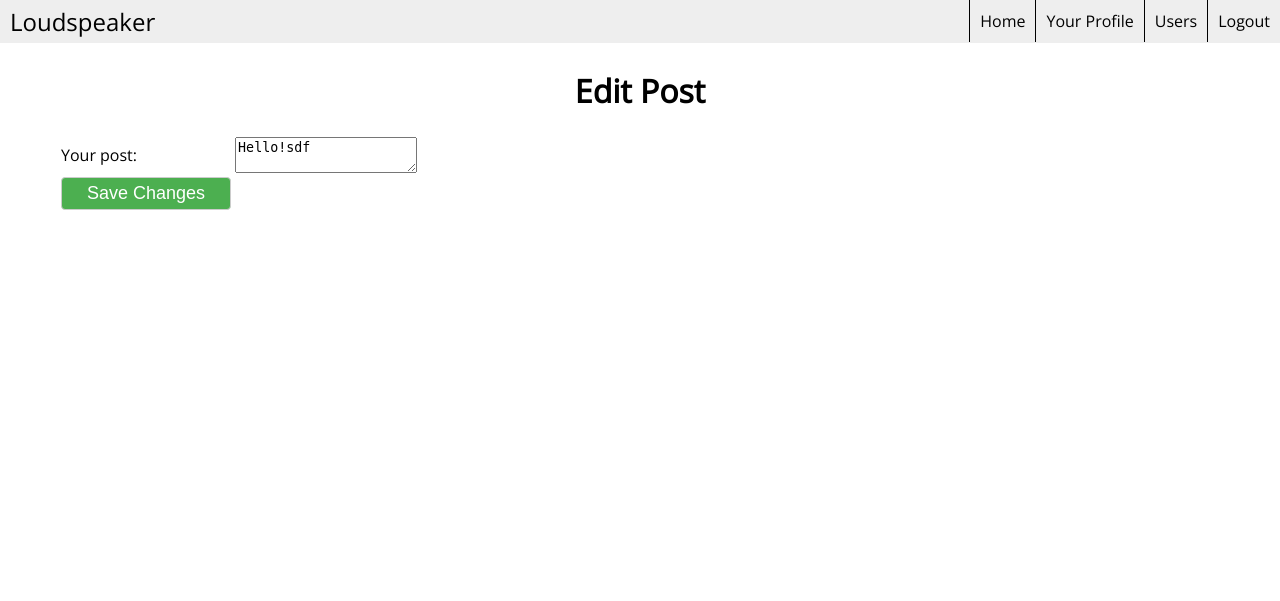
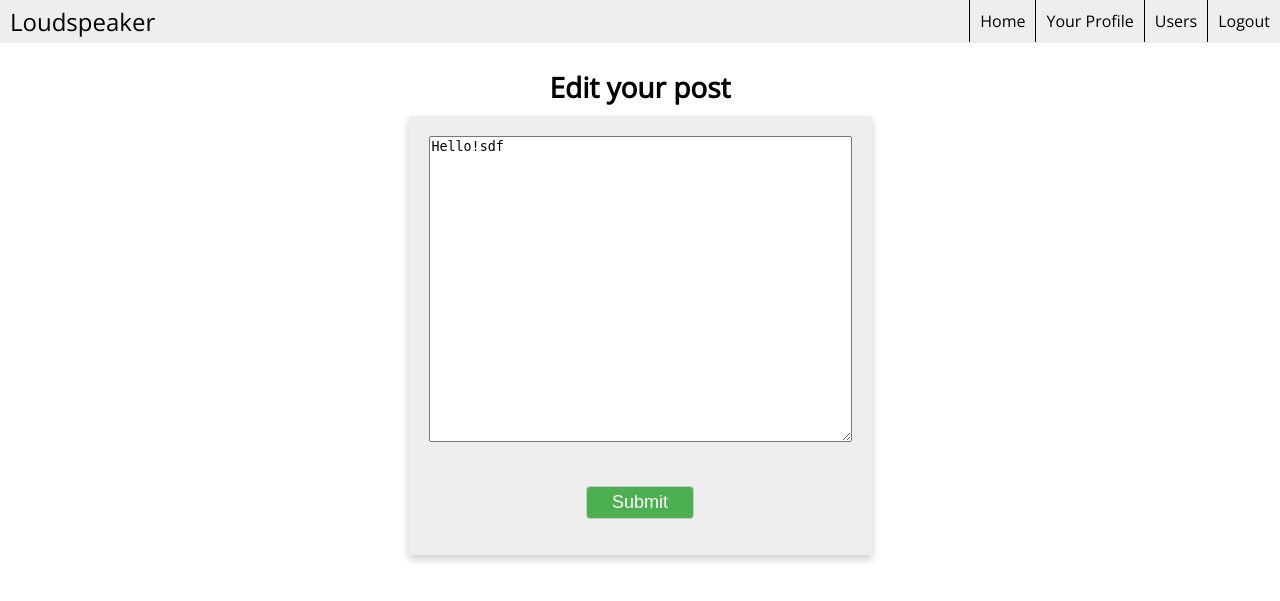
Before and after one commit to tinawong15/intro-project, a Flask app: page /edit/1 in a window 1280 px wide. Shown: the top 601 px of the page. Run offline with Flask 2, Linux system fonts and the light colour scheme; a user stored in the database is signed in; data comes from the database, SQL or seed files in the repository; both versions use the stored data as it was after the commit.

Commit message:
editing frontend

```diff
--- a/app/static/css/style.css
+++ b/app/static/css/style.css
@@ -29,11 +29,11 @@ body {
   overflow: hidden;
 }
 
-.nav-left {
+.left {
   float: left;
 }
 
-.nav-right {
+.right {
   float: right;
 }
 
@@ -46,7 +46,7 @@ body {
   color: black;
 }
 
-.nav-right a {
+.nav .right a {
   display: block;
   text-align: center;
   text-decoration: none;
@@ -55,7 +55,7 @@ body {
   border-left: 1px solid black;
 }
 
-.nav-right a:hover {
+.nav .right a:hover {
   background-color: #cccccc;
 }
 
@@ -171,3 +171,8 @@ input[type=submit]:hover {
 .follow-btn:hover {
   background-color: #4444cc;
 }
+
+.icon-size {
+  width: 20px;
+  height: 20px;
+}
--- a/app/templates/base.html
+++ b/app/templates/base.html
@@ -6,28 +6,28 @@
   </head>
   <body>
     <ul class="nav">
-      <li class="nav-logo nav-left">
+      <li class="nav-logo left">
         <a href="{{ url_for('index') }}">Loudspeaker</a>
       </li>
       {% if g.user.is_authenticated %}
-      <li class="nav-right">
+      <li class="right">
         <a href="{{ url_for('logout') }}">Logout</a>
       </li>
-      <li class="nav-right">
+      <li class="right">
         <a href="{{ url_for('users') }}">Users</a>
       </li>
-      <li class="nav-right">
+      <li class="right">
         <a href="{{ url_for('user', username=g.user.username) }}">Your Profile</a>
       </li>
       {% else %}
-      <li class="nav-right">
+      <li class="right">
         <a href="{{ url_for('signup') }}">Sign Up</a>
       </li>
-      <li class="nav-right">
+      <li class="right">
         <a href="{{ url_for('login') }}">Login</a>
       </li>
       {% endif %}
-      <li class="nav-right">
+      <li class="right">
         <a href="{{ url_for('index') }}">Home</a>
       </li>
     </ul>
--- a/app/templates/editpost.html
+++ b/app/templates/editpost.html
@@ -1,18 +1,17 @@
-<!-- extend base layout -->
-{% extends "base.html" %}
+{% extends 'base.html' %}
 
 {% block content %}
-  <h1>Edit Post</h1>
-  <form action="" method="post" name="editpost">
-      {{form.hidden_tag()}}
-      <table>
-          <tr>
-              <td>Your post:</td>
-              <td>{{ form.post(size=24) }}</td>
-          </tr>
-          <tr>
-              <td><input type="submit" value="Save Changes"></td>
-          </tr>
-      </table>
+<span class="title">Edit your post</span>
+<div class="card">
+  <form action="" method="post" name="post">
+    {{ form.hidden_tag() }}
+    {{ form.post(cols=50, rows=20) }}<br><br>
+    <center>
+      {% for error in form.post.errors %}
+      <span style="color: red;">[{{ error }}]</span>
+      {% endfor %}<br>
+      <input type="submit"></input>
+    </center>
   </form>
+</div>
 {% endblock %}
--- a/app/templates/index.html
+++ b/app/templates/index.html
@@ -26,9 +26,7 @@
     </form>
   </div>
   {% for post in posts %}
-  <div class="card">
-    {{ post.author.nickname }} says: <b>{{ post.body }}</b>
-  </div>
+  {% include 'post.html' %}
   {% endfor %}
 </div>
 {% endblock %}
--- a/app/views.py
+++ b/app/views.py
@@ -99,7 +99,7 @@ def user(username):
     if user == None:
         flash('User %s not found.' % username)
         return redirect(url_for('index'))
-    posts = g.user.followed_posts()
+    posts = user.posts.all()
     return render_template('user.html',
                            user=user,
                            posts=posts,
@@ -121,7 +121,7 @@ def edit():
         form.about_me.data = g.user.about_me
     return render_template('edit.html', form=form)
 
-@app.route('/edit/<int:id>', methods=['POST', 'GET'])
+@app.route('/edit/<id>', methods=['POST', 'GET'])
 @login_required
 def editPost(id):
     post = Post.query.filter_by(id=id).first()
```
Also changed, not shown: app/templates/editable_post.html (added, +10 -0 lines), app/templates/post.html (+3 -9 lines), app/templates/user.html (+8 -0 lines), app.db, app/static/img/edit.png (added), 5 other files.
